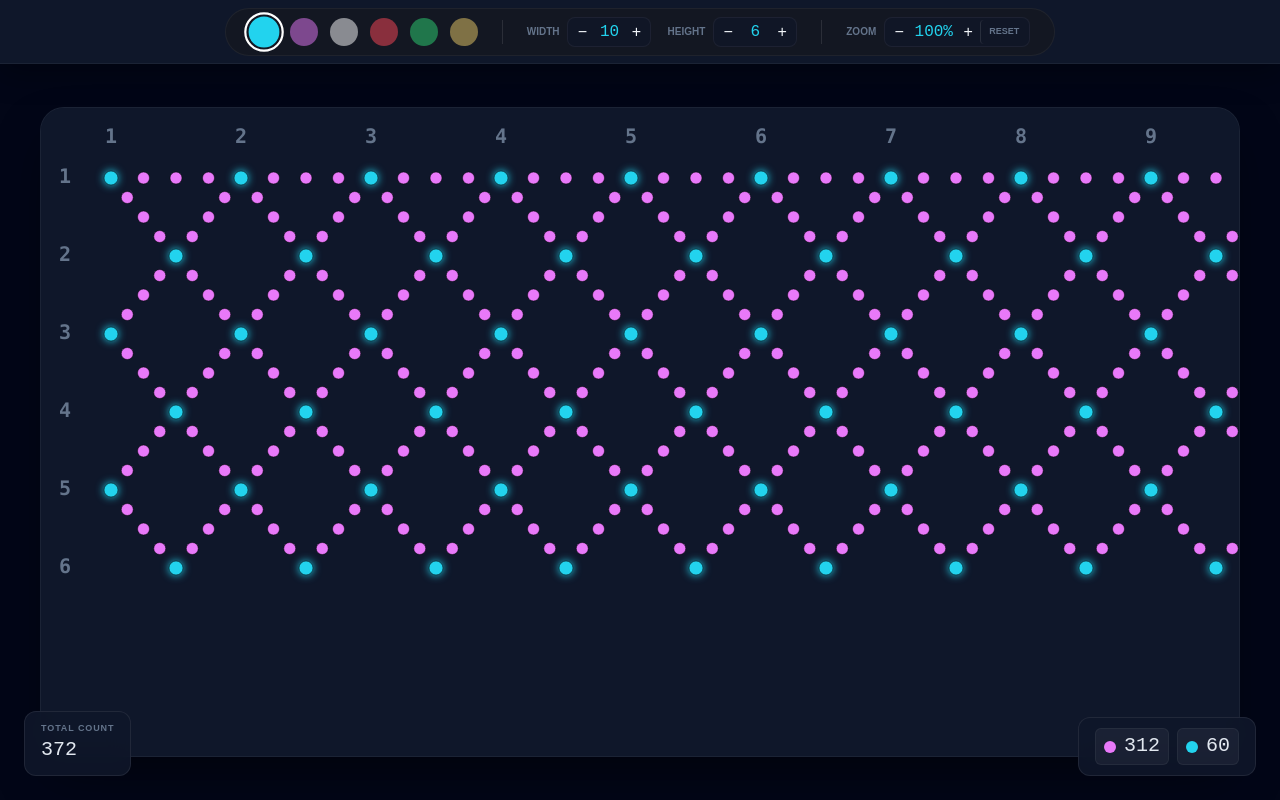
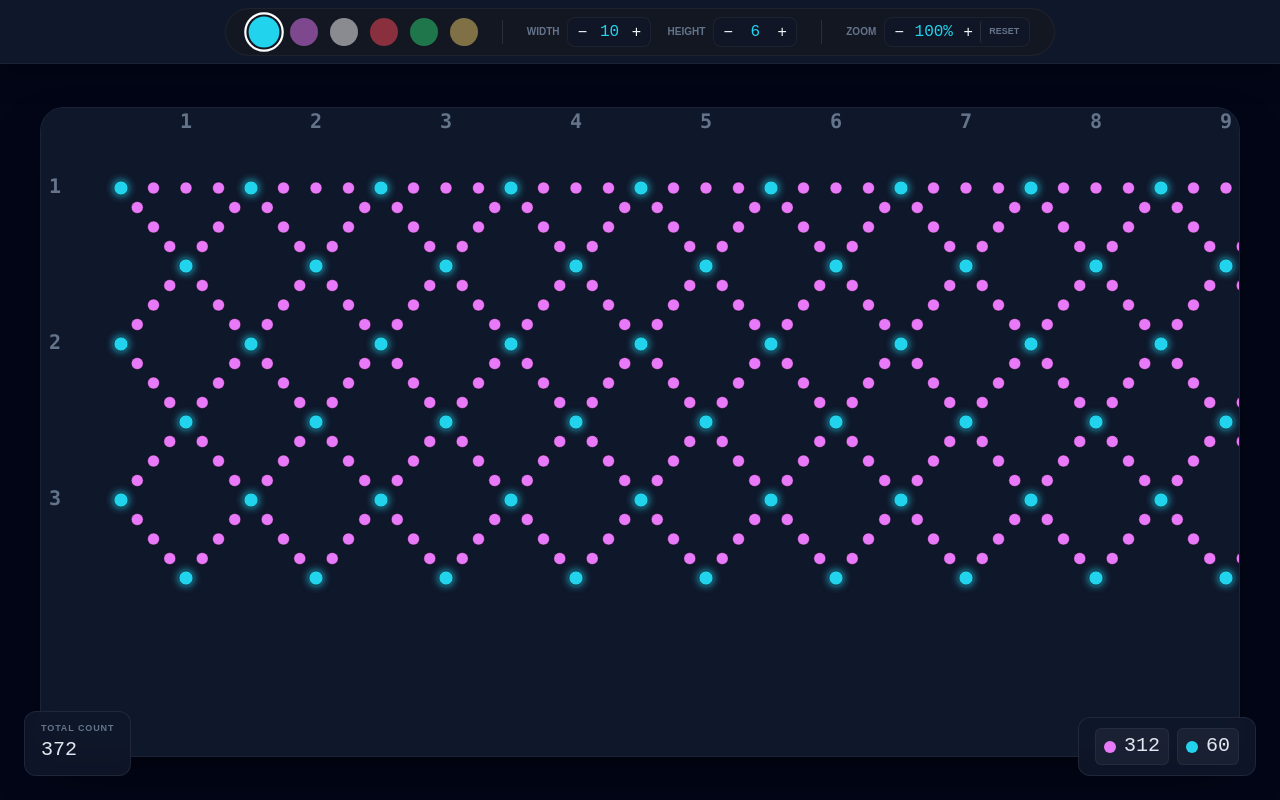
Before and after one commit to anaseal/Utochka, a React (Vite) app: page / in a window 1280 px wide. Built offline with nearby package versions, Linux system fonts and the light colour scheme.

Commit message:
починили логику индексов

```diff
--- a/src/components/Editor/CanvasView.css
+++ b/src/components/Editor/CanvasView.css
@@ -37,7 +37,7 @@
   position: relative;
   scrollbar-width: thin;
   scrollbar-color: #334155 rgba(0, 0, 0, 0.2);
-  padding: 20px;
+  padding: 30px;
 }
 
 .canvas__svg-content {
@@ -47,7 +47,6 @@
   transform-origin: top left;
   transition: transform 0.1s ease-out;
 }
-
 .canvas__axis-text {
   fill: #64748b;
   font-family: ui-monospace, SFMono-Regular, Menlo, Monaco, Consolas, monospace;
--- a/src/components/Editor/CanvasView.tsx
+++ b/src/components/Editor/CanvasView.tsx
@@ -1,4 +1,3 @@
-/* src/components/Editor/CanvasView.tsx */
 import { useMemo } from 'react';
 import { Bead } from '../../types/bead';
 import { BeadView } from '../BeadView';
@@ -27,8 +26,8 @@ export const CanvasView = ({
   const dim = useMemo(() => {
     if (beads.length === 0) return { w: 100, h: 100 };
     return {
-      w: Math.max(...beads.map(b => b.x)) + 80,
-      h: Math.max(...beads.map(b => b.y)) + 80
+      w: Math.max(...beads.map(b => b.x)) + 150,
+      h: Math.max(...beads.map(b => b.y)) + 150
     };
   }, [beads]);
 
@@ -43,21 +42,57 @@ export const CanvasView = ({
     return Array.from(stats.entries());
   }, [beads, designMap]);
 
-  const xAxesNodes = useMemo(() =>
-    beads.filter(b => b.type === 'NODE' && b.logicalIndex.row === 0),
-  [beads]);
+  // --- ЛОГИКА ОСЕЙ ---
 
-  const yAxesNodes = useMemo(() =>
-    beads.filter(b => b.type === 'NODE' && b.logicalIndex.col === 0),
-  [beads]);
+  // РЯДЫ: Самые левые выступающие ноды (Ряды 1, 2, 3...)
+  const rowAxesNodes = useMemo(() => {
+    const yGroups = new Map<number, Bead[]>();
+    beads.filter(b => b.type === 'NODE').forEach(node => {
+      const y = Math.round(node.y);
+      if (!yGroups.has(y)) yGroups.set(y, []);
+      yGroups.get(y)!.push(node);
+    });
 
-  const baselineY = useMemo(() =>
-    xAxesNodes.length > 0 ? Math.min(...xAxesNodes.map(n => n.y)) - 35 : 20,
-  [xAxesNodes]);
+    const leftMostNodes = Array.from(yGroups.values()).map(group =>
+      group.reduce((min, curr) => (curr.x < min.x ? curr : min), group[0])
+    );
 
+    const sortedNodes = leftMostNodes.sort((a, b) => a.y - b.y);
+    const minX = Math.min(...sortedNodes.map(n => n.x));
+    // Оставляем только те ноды, которые выступают максимально влево
+    return sortedNodes.filter(n => Math.abs(n.x - minX) < 1);
+  }, [beads]);
+
+  // КОЛОНКИ: Ноды, которые находятся "между" 1 и 2 рядами (утопленные сверху)
+  const colAxesNodes = useMemo(() => {
+    // 1. Находим все NODE и сортируем их по уникальным уровням Y
+    const distinctY = Array.from(new Set(beads.filter(b => b.type === 'NODE').map(n => Math.round(n.y))))
+      .sort((a, b) => a - b);
+
+    // 2. Нам нужен второй уровень Y (тот, что "утоплен" под первый ряд)
+    const targetY = distinctY[1];
+
+    if (targetY === undefined) return [];
+
+    // 3. Берем все ноды на этом уровне Y — они и будут центрами колонок
+    return beads
+      .filter(b => b.type === 'NODE' && Math.abs(Math.round(b.y) - targetY) < 1)
+      .sort((a, b) => a.x - b.x);
+  }, [beads]);
+
+  // Смещение для текста
+  const axisMargin = 60;
+
+  // X-координата для цифр рядов (слева от сетки)
   const baselineX = useMemo(() =>
-    yAxesNodes.length > 0 ? Math.min(...yAxesNodes.map(n => n.x)) - 40 : 20,
-  [yAxesNodes]);
+    (rowAxesNodes.length > 0 ? Math.min(...rowAxesNodes.map(n => n.x)) : 0) - axisMargin,
+  [rowAxesNodes]);
+
+  // Y-координата для цифр колонок (сверху от сетки)
+  const baselineY = useMemo(() => {
+    const minY = Math.min(...beads.filter(b => b.type === 'NODE').map(n => n.y));
+    return minY - axisMargin;
+  }, [beads]);
 
   return (
     <main
@@ -76,28 +111,30 @@ export const CanvasView = ({
             width={dim.w}
             height={dim.h}
             viewBox={`0 0 ${dim.w} ${dim.h}`}
-            aria-label="Silyanka Design Canvas"
             className="canvas__svg-content"
           >
             <g className="canvas__ruler-group" aria-hidden="true">
-              {xAxesNodes.map((node, i) => (
+              {/* Ряды (Слева) */}
+              {rowAxesNodes.map((node, i) => (
                 <text
-                  key={`idx-x-${node.id}`}
-                  x={node.x}
-                  y={baselineY}
-                  textAnchor="middle"
+                  key={`idx-row-${node.id}`}
+                  x={baselineX}
+                  y={node.y}
+                  dominantBaseline="middle"
+                  textAnchor="end"
                   className="canvas__axis-text"
                 >
                   {i + 1}
                 </text>
               ))}
-              {yAxesNodes.map((node, i) => (
+
+              {/* Колонки (Сверху): теперь нумеруем только "утопленные" ноды */}
+              {colAxesNodes.map((node, i) => (
                 <text
-                  key={`idx-y-${node.id}`}
-                  x={baselineX}
-                  y={node.y}
-                  dominantBaseline="middle"
-                  textAnchor="end"
+                  key={`idx-col-${node.id}`}
+                  x={node.x}
+                  y={baselineY}
+                  textAnchor="middle"
                   className="canvas__axis-text"
                 >
                   {i + 1}
```
